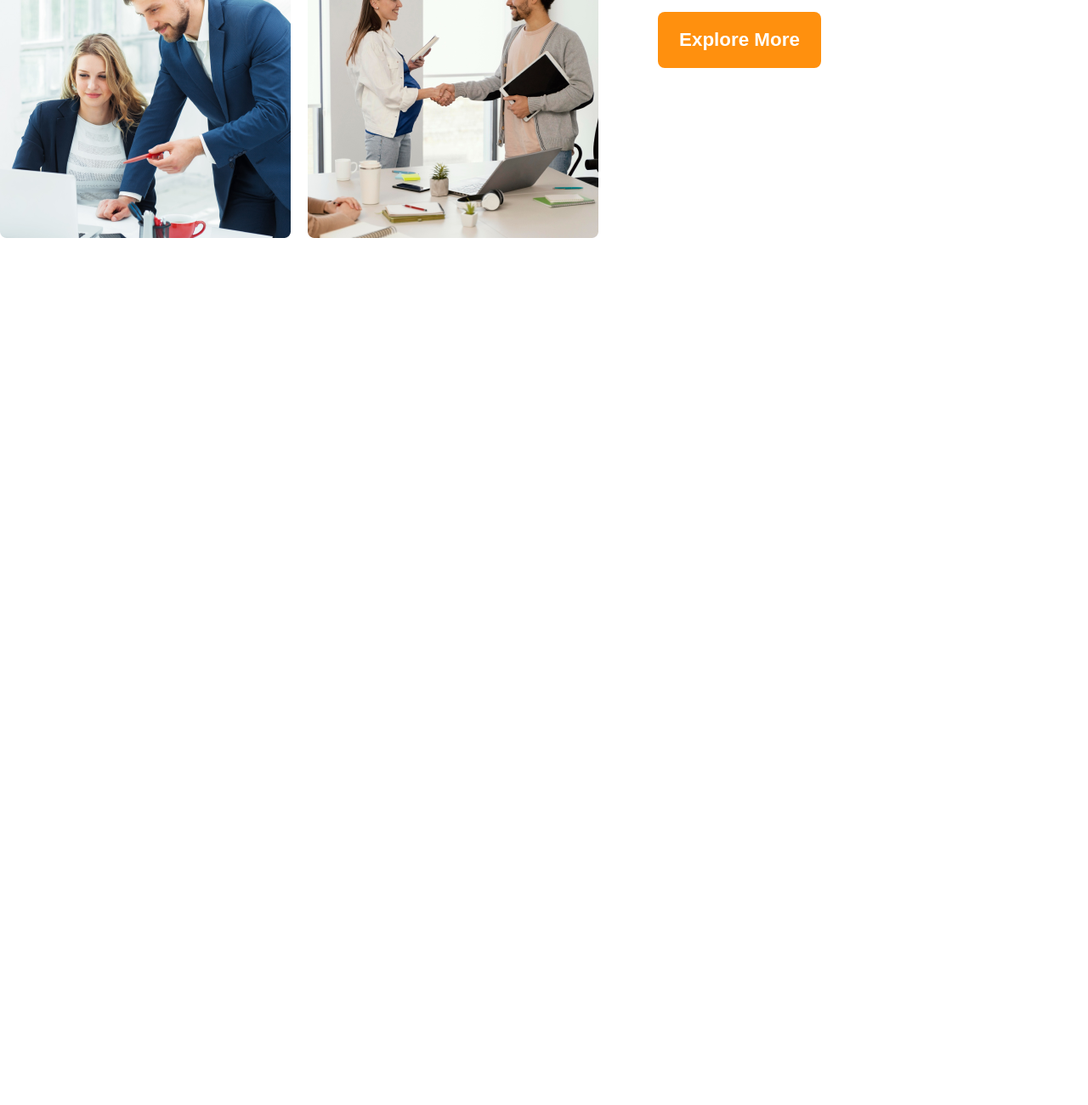
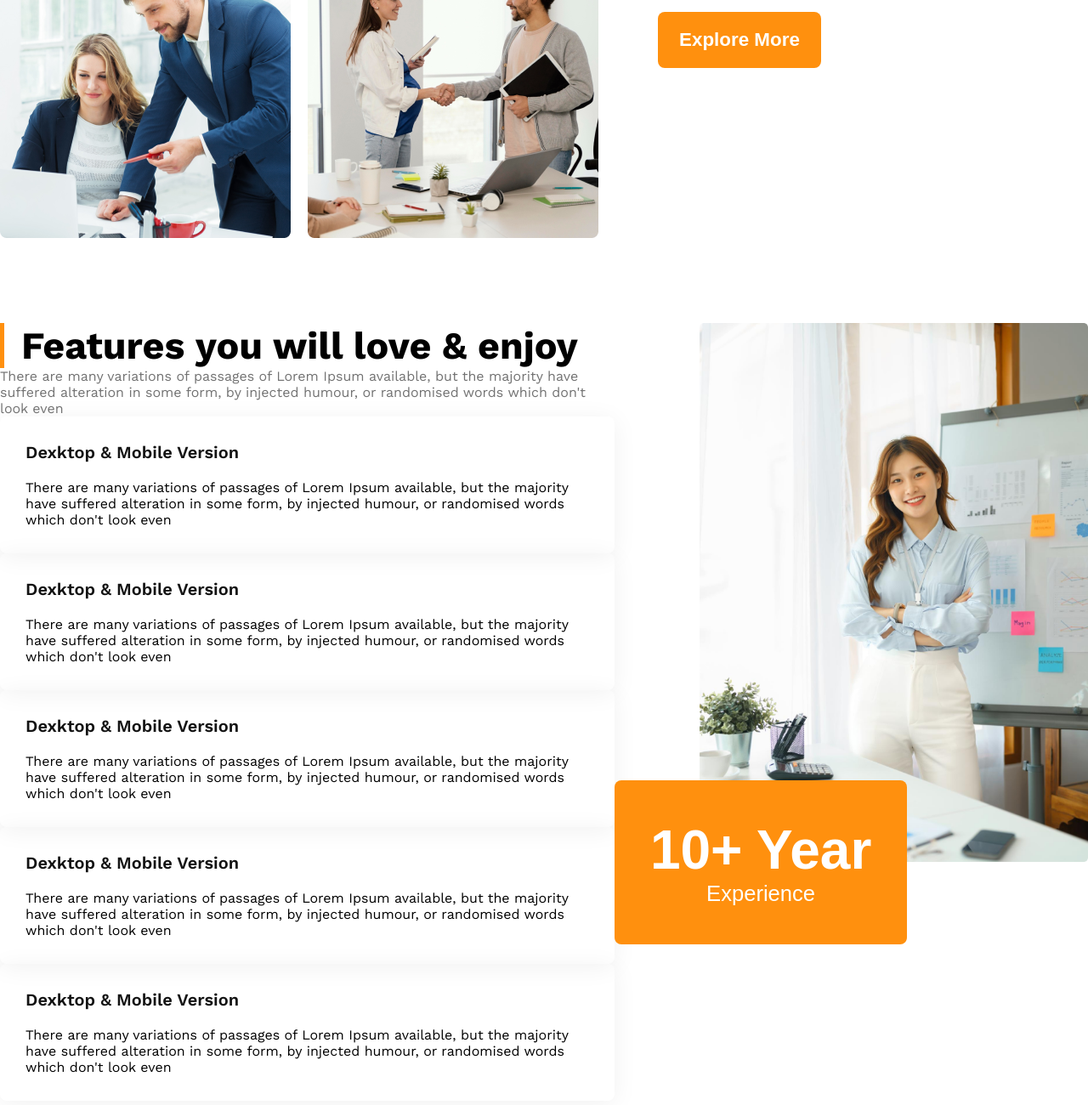
Before and after one commit to salehsiam/g3-architects, a plain HTML site: page index.html in a window 1280 px wide. Shown: the part 1689-2989 px from the top of the page at 85% size. Before the commit the page ends 1969 px from the top, so only its background shows below. Drawn offline with nearby package versions, Linux system fonts and the light colour scheme.

Commit message:
features love and joy added and responsive

```diff
--- a/index.html
+++ b/index.html
@@ -51,6 +51,63 @@
           <button class="btn-primary">Explore More</button>
         </div>
       </div>
+      <div class="features">
+        <div class="text-features">
+          <h3 class="text-features-tittle">Features you will love & enjoy</h3>
+          <p class="text-features-description">
+            There are many variations of passages of Lorem Ipsum available, but
+            the majority have suffered alteration in some form, by injected
+            humour, or randomised words which don't look even
+          </p>
+          <div class="feature-card">
+            <h4 class="card-tittle">Dexktop & Mobile Version</h4>
+            <p class="card-description">
+              There are many variations of passages of Lorem Ipsum available,
+              but the majority have suffered alteration in some form, by
+              injected humour, or randomised words which don't look even
+            </p>
+          </div>
+          <div class="feature-card">
+            <h4 class="card-tittle">Dexktop & Mobile Version</h4>
+            <p class="card-description">
+              There are many variations of passages of Lorem Ipsum available,
+              but the majority have suffered alteration in some form, by
+              injected humour, or randomised words which don't look even
+            </p>
+          </div>
+          <div class="feature-card">
+            <h4 class="card-tittle">Dexktop & Mobile Version</h4>
+            <p class="card-description">
+              There are many variations of passages of Lorem Ipsum available,
+              but the majority have suffered alteration in some form, by
+              injected humour, or randomised words which don't look even
+            </p>
+          </div>
+          <div class="feature-card">
+            <h4 class="card-tittle">Dexktop & Mobile Version</h4>
+            <p class="card-description">
+              There are many variations of passages of Lorem Ipsum available,
+              but the majority have suffered alteration in some form, by
+              injected humour, or randomised words which don't look even
+            </p>
+          </div>
+          <div class="feature-card">
+            <h4 class="card-tittle">Dexktop & Mobile Version</h4>
+            <p class="card-description">
+              There are many variations of passages of Lorem Ipsum available,
+              but the majority have suffered alteration in some form, by
+              injected humour, or randomised words which don't look even
+            </p>
+          </div>
+        </div>
+        <div class="img-features">
+          <img src="./images/architect.png" alt="" />
+          <button class="btn-exp">
+            <span id="years">10+ Year</span> <br />
+            <span id="exp">Experience</span>
+          </button>
+        </div>
+      </div>
     </main>
     <footer></footer>
   </body>
--- a/style.css
+++ b/style.css
@@ -131,6 +131,60 @@ header style */
   margin-bottom: 32px;
 }
 
+/* features area styles */
+
+.features {
+  max-width: 1440px;
+  margin: 0 auto;
+  margin-top: 100px;
+  margin-bottom: 100px;
+  display: flex;
+  gap: 100px;
+}
+.text-features {
+}
+.text-features-tittle {
+  font-size: 2.8rem;
+  font-weight: 700;
+  border-left: 5px solid rgb(255, 144, 14);
+  padding-left: 20px;
+}
+.text-features-description {
+  color: rgb(114, 114, 114);
+}
+
+.feature-card {
+  padding: 30px;
+  box-shadow: 0px 4px 30px 0px rgba(0, 0, 0, 0.06);
+  border-radius: 8px;
+}
+.card-tittle {
+  color: rgb(19, 19, 19);
+  font-size: 1.25rem;
+  font-weight: 600;
+  margin-bottom: 20px;
+}
+.img-features img {
+  width: 100%;
+}
+.btn-exp {
+  padding: 45px 42px;
+  background-color: rgb(255, 144, 14);
+  border: none;
+  border-radius: 8px;
+  color: white;
+  margin-top: -100px;
+  margin-left: -100px;
+}
+#years {
+  font-size: 4rem;
+  font-weight: 700;
+}
+#exp {
+  font-size: 1.6rem;
+  font-weight: 500;
+}
+
 @media screen and (max-width: 576px) {
   .navbar {
     flex-direction: column;
@@ -148,4 +202,11 @@ header style */
     margin-top: 40px;
     margin-left: 20px;
   }
+  .features {
+    flex-direction: column;
+  }
+  .btn-exp {
+    margin-top: 20px;
+    margin-left: 20px;
+  }
 }
```
